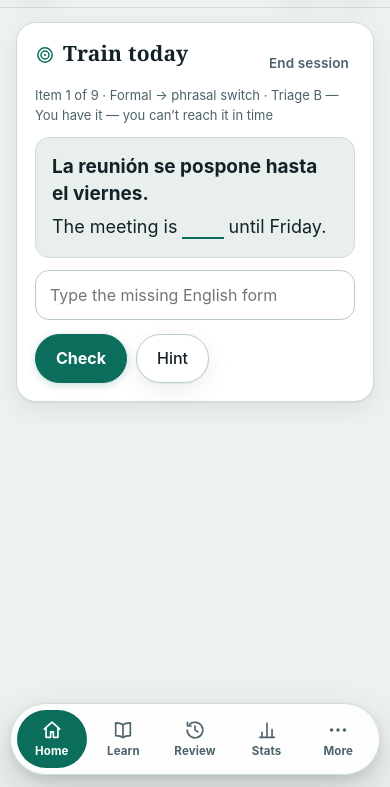
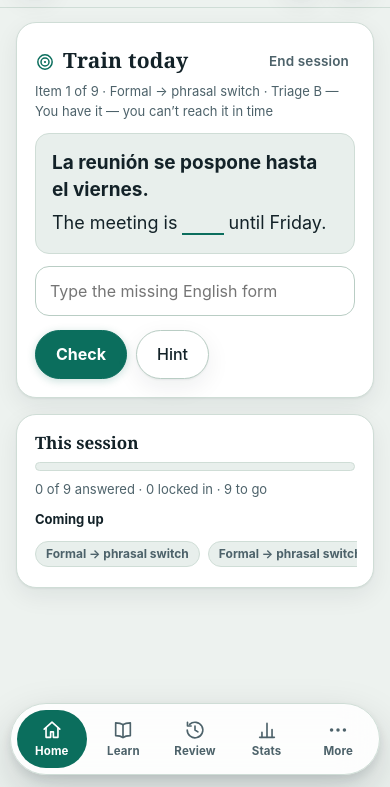
Before and after one commit to Oscarvelz/Cruce, a plain HTML site: page index.html in a window 390 px wide. Both pictures are taken after a click on the button "Start today’s session". Shown: the part 57-844 px from the top of the page. Drawn offline with Linux system fonts and the light colour scheme.

Commit message:
Cruce 2.2.2 — End session aligned to the title line; the session panel fills the space (below on phone, side column on tablet)

```diff
--- a/index.html
+++ b/index.html
@@ -76,9 +76,11 @@ main{padding-top:14px}
 .btn.danger{background:var(--danger);border-color:var(--danger);color:#fff;box-shadow:none}
 .btn[disabled]{opacity:.45;cursor:not-allowed}
 .btnrow{display:flex;gap:9px;flex-wrap:wrap;margin-top:14px}
-.runhead{display:flex;align-items:flex-start;gap:10px}
-.runhead h2{margin-right:auto}
-.quitbtn{flex:0 0 auto;background:none;border:none;color:var(--ink2);font-size:13.5px;font-weight:600;letter-spacing:.01em;padding:2px 6px;cursor:pointer;white-space:nowrap}
+.runhead{display:flex;align-items:center;gap:10px}
+.runhead h2{margin-right:auto;margin-bottom:0}
+.quitbtn{flex:0 0 auto;display:inline-flex;align-items:center;min-height:40px;background:none;border:none;color:var(--ink2);font-size:13.5px;font-weight:600;letter-spacing:.01em;padding:2px 6px;cursor:pointer;white-space:nowrap}
+.sesspanel .chiprow{padding-bottom:2px;margin-bottom:0}
+@media(min-width:700px){#runBody{display:grid;grid-template-columns:minmax(0,1fr) 300px;gap:16px;align-items:start}#runBody>.card{margin-bottom:0}}
 .quitbtn:active{color:var(--ink)}
 input[type="text"],textarea,select{width:100%;background:var(--panel);color:var(--ink);border:1.5px solid var(--line-strong);border-radius:var(--r-md);padding:12px 14px;transition:border-color .12s ease,box-shadow .12s ease}
 input[type="text"]:focus,textarea:focus{outline:none;border-color:var(--accent);box-shadow:0 0 0 3px var(--accent-soft)}
@@ -295,7 +297,7 @@ summary{cursor:pointer;font-weight:650;padding:6px 0}
       </div>
       <p style="margin-top:14px">Production first — you produce the English before you are shown it. No points, no matching, no multiple choice.</p>
       <p class="muted">Your progress is saved on this device.</p>
-      <p class="muted" style="margin-top:12px">Version 2.2.1</p>
+      <p class="muted" style="margin-top:12px">Version 2.2.2</p>
     </div>
     <div class="card">
       <h2><span class="tic"><svg viewBox="0 0 24 24" fill="none" stroke="currentColor" stroke-width="1.9" stroke-linecap="round" aria-hidden="true"><path d="M4 7h9M17 7h3M4 17h3M11 17h9"/><circle cx="15" cy="7" r="2.4"/><circle cx="9" cy="17" r="2.4"/></svg></span>Settings</h2>
@@ -1228,6 +1230,12 @@ function renderRun(){
    (R.kind==="train"||R.kind==="daily" ? "<button type='button' class='btn secondary' id='runHint'>Hint</button>" : "")+
    "<button type='button' class='btn secondary' id='runNext' style='display:none'>Next →</button></div>"+
    "</div>";
+  var upNext=R.queue.slice(R.idx+1, R.idx+4);
+  html+="<div class='card sesspanel'><h3>This session</h3>"+
+   "<div class='bar'><i style='width:"+Math.round(R.results.length/R.queue.length*100)+"%'></i></div>"+
+   "<p class='small muted' style='margin-top:8px'>"+R.results.length+" of "+R.queue.length+" answered · "+R.correct+" locked in · "+(R.queue.length-R.results.length)+" to go</p>"+
+   (upNext.length? "<p class='small' style='margin-bottom:6px'><strong>Coming up</strong></p><div class='chiprow'>"+upNext.map(function(nq){ return "<span class='chip"+(nq.intruder?" danger":"")+"'>"+esc(DISCS[nq.item.disc].name)+(nq.intruder?" · intruder":"")+"</span>"; }).join("")+"</div>" : "")+
+   "</div>";
   b.innerHTML=html;
   var seg=document.getElementById("senseSeg");
   if(seg) seg.querySelectorAll("[data-sense]").forEach(function(btn){ btn.addEventListener("click", function(){ R.sense=+btn.getAttribute("data-sense");
```
Also changed, not shown: 1 other file.
